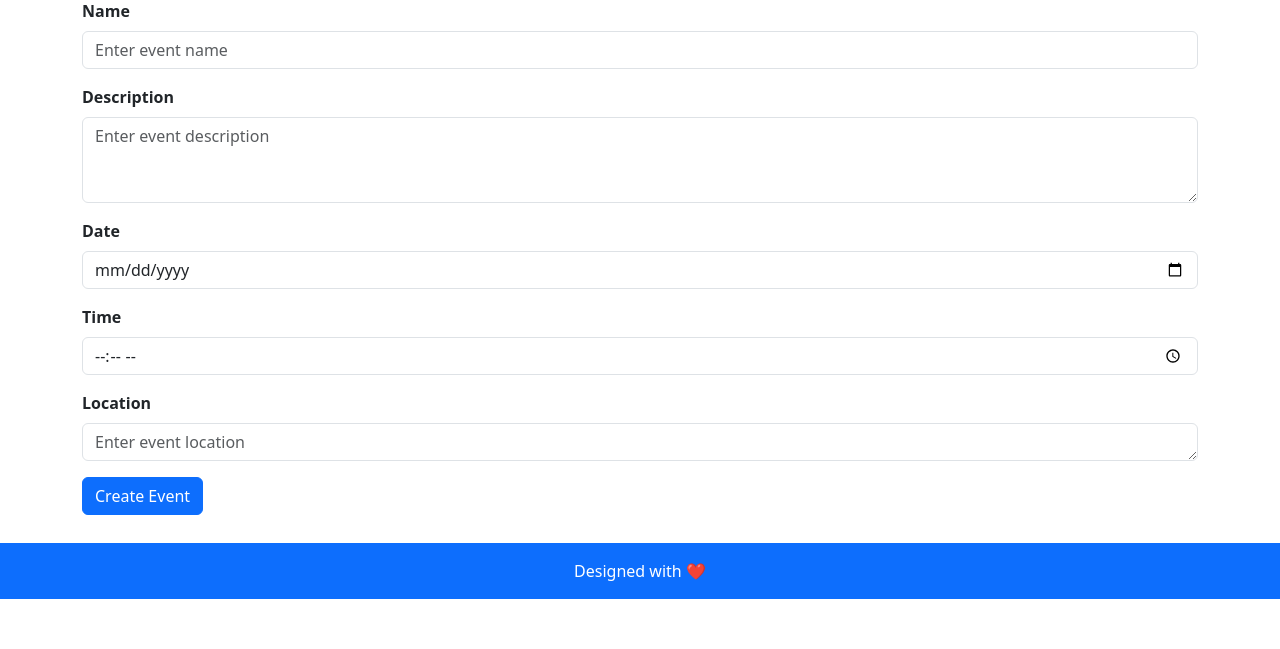
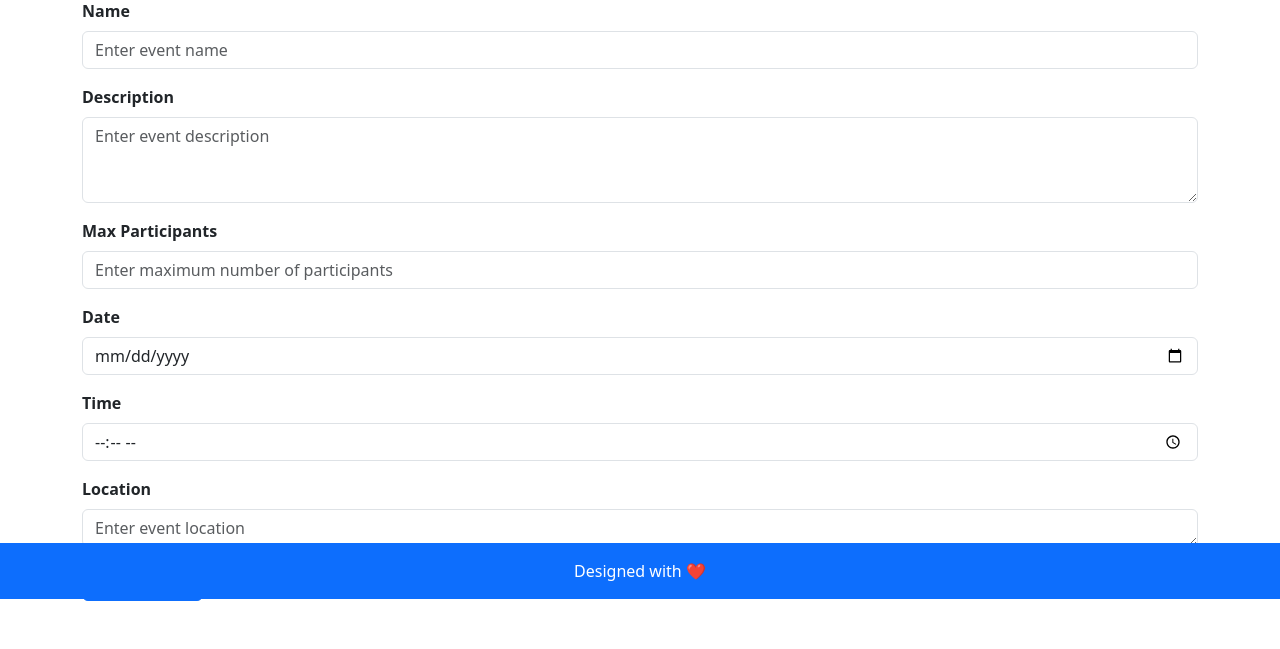
Before and after one commit to nsec-vat-django/event-management-platform, a Django app: page /events/add/ in a window 1280 px wide. Shown: the part 201-850 px from the top of the page. Before the commit the page ends 800 px from the top, so only its background shows below. Run offline with Django 5.2, Linux system fonts and the light colour scheme.

Commit message:
Add POC to limit number of registered users

```diff
--- a/mysite/events/models.py
+++ b/mysite/events/models.py
@@ -9,6 +9,8 @@ class Event(models.Model):
     date = models.DateTimeField()
     location = models.CharField(max_length=200)
     user = models.ForeignKey(User, on_delete=models.CASCADE, null=True)
+    max_participants = models.IntegerField(default=5)
+    num_participants = models.IntegerField(default=0)
 
     def __str__(self):
         return self.title
--- a/mysite/events/templates/events/add_events.html
+++ b/mysite/events/templates/events/add_events.html
@@ -16,6 +16,10 @@
       <textarea class="form-control" id="exampleFormControlTextarea1" rows="3" placeholder="Enter event description" name="description" required></textarea>
     </div>
     <div class="mb-3 fw-bold">
+      <label for="maxParticipants" class="form-label">Max Participants</label>
+      <input type="number" class="form-control" id="maxParticipants" name="max_participants" min="1" placeholder="Enter maximum number of participants" required/>
+    </div>
+    <div class="mb-3 fw-bold">
       <label for="exampleFormControlInput1" class="form-label">Date</label>
       <input type="date" class="form-control" id="exampleFormControlInput1" name="date" value="{{ date|date:'Y-m-d' }}" required/>
     </div>
--- a/mysite/events/templates/events/edit_events.html
+++ b/mysite/events/templates/events/edit_events.html
@@ -16,6 +16,10 @@
       <textarea class="form-control" id="exampleFormControlTextarea1" rows="3" placeholder="Enter event details" name="description" required>{{ event.description }}</textarea>
     </div>
     <div class="mb-3 fw-bold">
+      <label for="maxParticipants" class="form-label">Max Participants</label>
+      <input type="number" class="form-control" id="maxParticipants" name="max_participants" min="1" placeholder="Enter maximum number of participants" required value="{{ event.max_participants }}"/>
+    </div>
+    <div class="mb-3 fw-bold">
       <label for="exampleFormControlInput1" class="form-label">Date</label>
       <input type="date" class="form-control" id="exampleFormControlInput1" name="date" value="{{ event.date|date:'Y-m-d' }}" required/>
     </div>
--- a/mysite/events/templates/events/events.html
+++ b/mysite/events/templates/events/events.html
@@ -28,6 +28,7 @@
         <h2 class="fs-4">{{ event.title }}</h2>
         <p>{{ event.date }}</p>
         <p>{{ event.location }}</p>
+        <p>Seats: {{ event.num_participants }}/{{ event.max_participants }}</p>
       </div>
       <div>
         <a href="{% url 'view_events' event.id %}" class="btn btn-outline-primary py-2 px-5 marginbtn">View</a>
--- a/mysite/events/views.py
+++ b/mysite/events/views.py
@@ -20,7 +20,9 @@ def past_events(request):
 
 def view_events(request, event_id):
     event = get_object_or_404(Event, pk=event_id)
-    return render(request, "events/view_events.html", {"event": event, "now": timezone.now()})
+    return render(
+        request, "events/view_events.html", {"event": event, "now": timezone.now()}
+    )
 
 
 def register_events(request, event_id):
@@ -29,10 +31,14 @@ def register_events(request, event_id):
         name = request.POST.get("name")
         email = request.POST.get("email")
         participant, created = Participant.objects.get_or_create(name=name, email=email)
-        if event.participants.filter(id=participant.id).exists():
-            messages.warning(request, "You are already registered for this event!")
+        if event.participants.count() >= event.max_participants:
+            messages.warning(request, "This Event is Full!")
+        elif event.participants.filter(id=participant.id).exists():
+            messages.warning(request, "You Are Already Registered For This Event!")
         else:
             event.participants.add(participant)
+            event.num_participants += 1
+            event.save()
             messages.success(request, "Registration Successful!")
         return redirect("events")
     return render(request, "events/register_events.html", {"event": event})
@@ -40,21 +46,13 @@ def register_events(request, event_id):
 
 def add_events(request):
     if request.method == "POST":
-        # fetch data
-        event_title = request.POST.get("title")
-        event_description = request.POST.get("description")
-        event_date = request.POST.get("date") + " " + request.POST.get("time")
-        event_location = request.POST.get("location")
-
-        # create model object and set the data
         event = Event()
-        event.title = event_title
-        event.description = event_description
-        event.date = event_date
-        event.location = event_location
+        event.title = request.POST.get("title")
+        event.description = request.POST.get("description")
+        event.date = request.POST.get("date") + " " + request.POST.get("time")
+        event.location = request.POST.get("location")
+        event.max_participants = request.POST.get("max_participants")
         event.user = request.user
-
-        # saving the data in database
         event.save()
         messages.success(request, "Event Creation Successful!")
         return redirect("events")
@@ -68,6 +66,7 @@ def edit_events(request, event_id):
         event.description = request.POST.get("description")
         event.date = request.POST.get("date") + " " + request.POST.get("time")
         event.location = request.POST.get("location")
+        event.max_participants = request.POST.get("max_participants")
         event.save()
         messages.success(request, "Edit Event Successful!")
         return redirect("events")
```
Also changed, not shown: mysite/events/templates/events/view_events.html (+6 -1 lines), mysite/db.sqlite3, mysite/events/migrations/0004_event_max_participants_event_num_participants.py (added).
